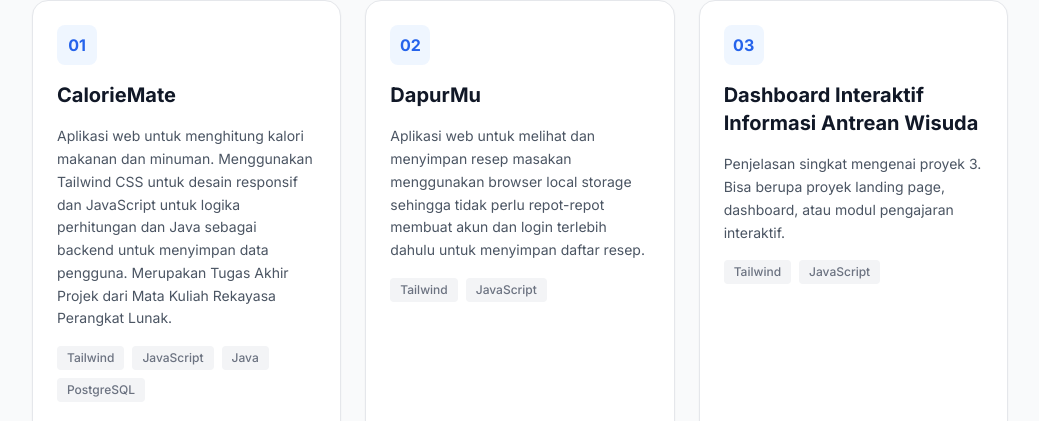
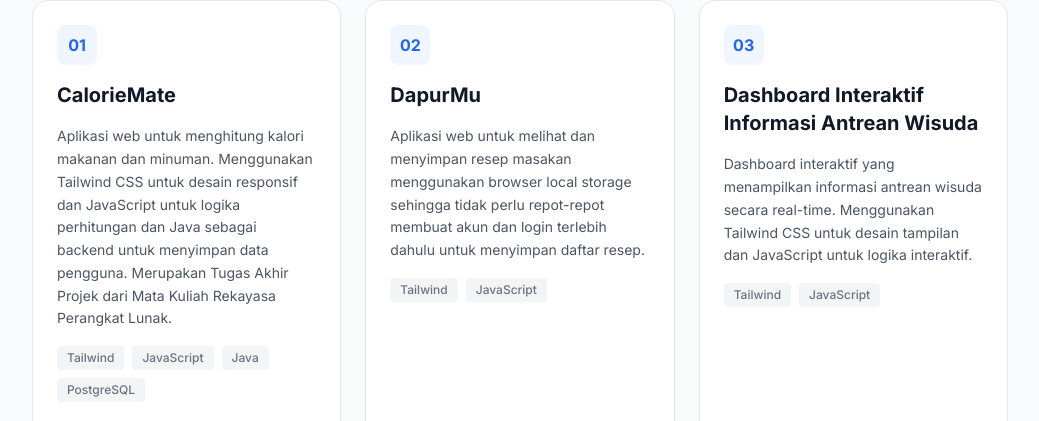
Before and after one commit to DaffaFahrezi06/portofolio, a plain HTML site: page index.html in a window 1280 px wide. Shown: the part 840-1261 px from the top of the page, without its empty margins (120-1159 px from the left). Drawn offline with nearby package versions, Linux system fonts and the light colour scheme.

Commit message:
Edit dikit

```diff
--- a/index.html
+++ b/index.html
@@ -139,7 +139,7 @@
                         </div>
                         <h3 class="font-bold text-xl text-gray-900">Dashboard Interaktif Informasi Antrean Wisuda</h3>
                         <p class="text-gray-600 text-sm leading-relaxed">
-                            Penjelasan singkat mengenai proyek 3. Bisa berupa proyek landing page, dashboard, atau modul pengajaran interaktif.
+                            Dashboard interaktif yang menampilkan informasi antrean wisuda secara real-time. Menggunakan Tailwind CSS untuk desain tampilan dan JavaScript untuk logika interaktif.
                         </p>
                         <div class="flex flex-wrap gap-2 text-xs font-medium text-gray-500">
                             <span class="bg-gray-100 px-2.5 py-1 rounded">Tailwind</span>
```
